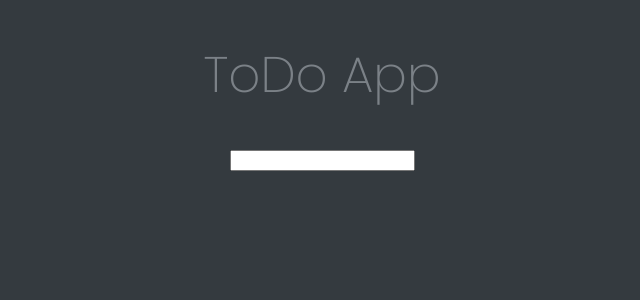
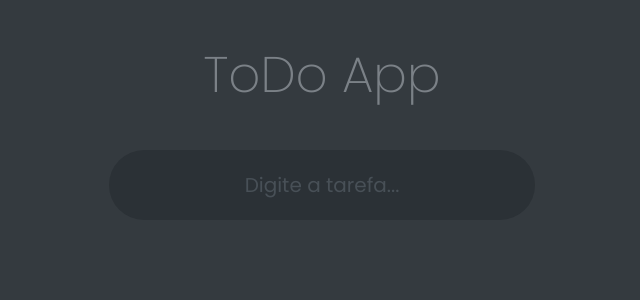
Before and after one commit to guiwb/to-do, a Nuxt app: page / in a window 1280 px wide. Shown: the top 300 px of the page, without its empty margins (318-958 px from the left). Built offline with nearby package versions, Linux system fonts and the light colour scheme.

Commit message:
feat: finish stylization

```diff
--- a/assets/css/main.scss
+++ b/assets/css/main.scss
@@ -1,9 +1,3 @@
-$black: #343A3F;
-$black-dark: #2B3136;
-$black-light: #485057;
-$gray: #7B8187;
-$purple: #6841DB;
-
 body {
   font-family: 'Poppins', sans-serif;
   color: $gray;
--- a/assets/css/reset.css
+++ b/assets/css/reset.css
@@ -53,3 +53,9 @@ table {
     border-collapse: collapse;
     border-spacing: 0;
 }
+
+input {
+  font-family: 'Poppins', sans-serif;
+  outline: none;
+  border: none;
+}
--- /dev/null
+++ b/assets/css/variables.scss
@@ -0,0 +1,6 @@
+$black: #343A3F;
+$black-dark: #2B3136;
+$black-light: #485057;
+$gray: #7B8187;
+$purple: #6841DB;
+$pink: #E54980;
--- a/components/ToDoList.vue
+++ b/components/ToDoList.vue
@@ -1,8 +1,8 @@
 <template>
   <ul>
-    <li v-for="(item, index) in items" :key="item+index">
+    <li v-for="(item, index) in items" :key="item+index" :title="item">
       <span v-text="item" />
-      <i class="material-icons" @click="$emit('removeItem', index)">close</i>
+      <i class="material-icons" @click="$emit('removeItem', index)">delete</i>
     </li>
   </ul>
 </template>
@@ -17,3 +17,44 @@ export default {
   }
 }
 </script>
+
+<style lang="scss" scoped>
+ul {
+  display: flex;
+  gap: 15px;
+  width: 50%;
+  flex-wrap: wrap;
+  margin-top: 30px;
+  justify-content: center;
+
+  li {
+    display: flex;
+    align-items: center;
+    padding: 8px 15px;
+    background-color: $black-light;
+    color: white;
+    border-radius: 20px;
+    font-size: 14px;
+    transition: all 0.25s ease;
+    max-width: 100%;
+
+    &:hover {
+      background-color: $purple;
+      transform: translateY(-5px);
+    }
+
+    span {
+      overflow: hidden;
+      padding: 3px 0;
+      text-overflow: ellipsis;
+      white-space: nowrap;
+    }
+
+    i {
+      font-size: 18px;
+      margin-left: 10px;
+      cursor: pointer;
+    }
+  }
+}
+</style>
--- a/components/UI/InputField.vue
+++ b/components/UI/InputField.vue
@@ -1,7 +1,7 @@
 <template>
-  <div>
+  <div class="input-group">
     <label v-if="label" :for="name" v-text="label" />
-    <input :id="name" v-bind="$attrs" v-model="model" type="text">
+    <input :id="name" v-bind="$attrs" v-model="model" type="text" autocomplete="off" @blur="$emit('blur')">
   </div>
 </template>
 
@@ -35,3 +35,33 @@ export default {
   }
 }
 </script>
+
+<style lang="scss" scoped>
+.input-group {
+  display: flex;
+  flex-direction: column;
+
+  label {
+    margin-bottom: 5px;
+  }
+
+  input {
+    background-color: $black-dark;
+    padding: 20px;
+    border-radius: 50px;
+    color: white;
+    min-width: 300px;
+    text-align: center;
+    font-size: 20px;
+    transition: background 0.25s ease;
+
+    &::placeholder {
+      color: $black-light;
+    }
+
+    &:focus {
+      background-color: darken($black-dark, 2);
+    }
+  }
+}
+</style>
--- a/nuxt.config.js
+++ b/nuxt.config.js
@@ -22,12 +22,17 @@ export default {
       { rel: 'preconnect', href: 'https://fonts.googleapis.com' },
       { rel: 'preconnect', href: 'https://fonts.gstatic.com', crossorigin: true },
       { rel: 'stylesheet', href: 'https://fonts.googleapis.com/css2?family=Poppins:ital,wght@0,100;0,200;0,300;0,400;0,500;0,600;0,700;0,800;0,900;1,100;1,200;1,300;1,400;1,500;1,600;1,700;1,800;1,900&display=swap' },
-      { rel: 'stylesheet', href: 'https://fonts.googleapis.com/css2?family=Material+Icons' }
+      { rel: 'stylesheet', href: 'https://fonts.googleapis.com/css2?family=Material+Icons' },
+      { rel: 'stylesheet', href: 'https://fonts.googleapis.com/css2?family=Material+Icons+Outlined' }
     ]
   },
 
   // Global CSS: https://go.nuxtjs.dev/config-css
   css: ['~/assets/css/reset.css', '~/assets/css/main.scss'],
+
+  styleResources: {
+    scss: ['~/assets/css/variables.scss']
+  },
 
   // Plugins to run before rendering page: https://go.nuxtjs.dev/config-plugins
   plugins: [
@@ -42,6 +47,7 @@ export default {
     '@nuxtjs/eslint-module',
     // https://go.nuxtjs.dev/stylelint
     '@nuxtjs/stylelint-module',
+    '@nuxtjs/style-resources',
   ],
 
   // Modules: https://go.nuxtjs.dev/config-modules
--- a/package.json
+++ b/package.json
@@ -19,6 +19,7 @@
   },
   "dependencies": {
     "@nuxtjs/axios": "^5.13.6",
+    "@nuxtjs/style-resources": "^1.2.1",
     "core-js": "^3.15.1",
     "nuxt": "^2.15.7"
   },
--- a/pages/index.vue
+++ b/pages/index.vue
@@ -1,7 +1,12 @@
 <template>
   <section>
     <h1>ToDo App</h1>
-    <InputField v-model="text" name="text" @keyup.enter.native="addItem" />
+    <InputField
+      v-model="text"
+      name="text"
+      placeholder="Digite a tarefa..."
+      @keyup.enter.native="addItem"
+      @blur="addItem" />
     <ToDoList :items="items" @removeItem="removeItemByIndex" />
   </section>
 </template>
@@ -21,6 +26,8 @@ export default {
   }),
   methods: {
     addItem() {
+      if(!this.text) return
+
       this.items.push(this.text)
       this.text = ''
     },
@@ -36,11 +43,19 @@ section {
   margin-top: 50px;
   min-height: 100vh;
   text-align: center;
+  display: flex;
+  flex-direction: column;
+  align-items: center;
 
   h1 {
     font-size: 50px;
     font-weight: 200;
     margin-bottom: 50px;
+    transition: color 0.25s ease;
+
+    &:hover {
+      color: $purple;
+    }
   }
 }
 </style>
```
Also changed, not shown: 1 other file (tests, documents, lock files or other folders).
